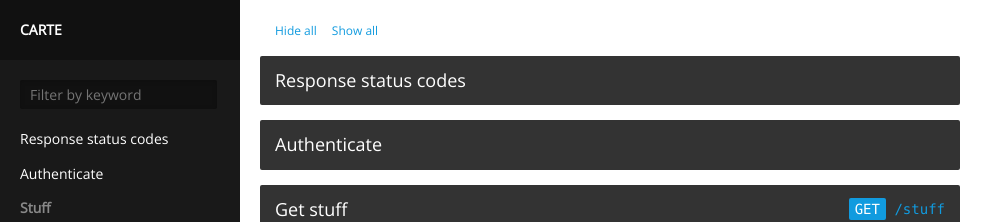
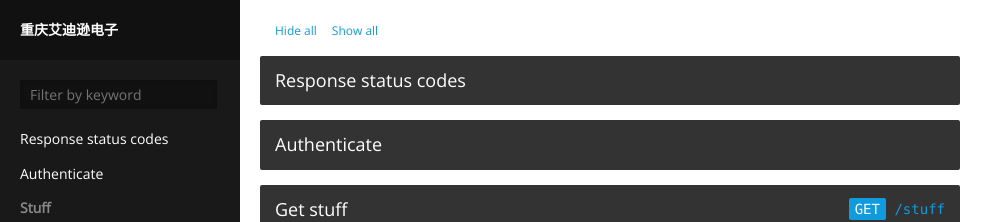
Before and after one commit to hunvreus/carte, a Jekyll site: the page built from index.html, in a window 1280 px wide. Shown: the top 222 px of the page, without its empty margins (0-1003 px from the left). Built offline with Jekyll 4.4.1, drawn with Linux system fonts in a browser that asks for light colours.

Commit message:
Update _config.yml

```diff
--- a/_config.yml
+++ b/_config.yml
@@ -3,4 +3,4 @@ exclude: ['README.markdown']
 permalink: ':title'
 highlighter: pygments
 safe: false
-title: 'Carte'
+title: '重庆艾迪逊电子'
```
